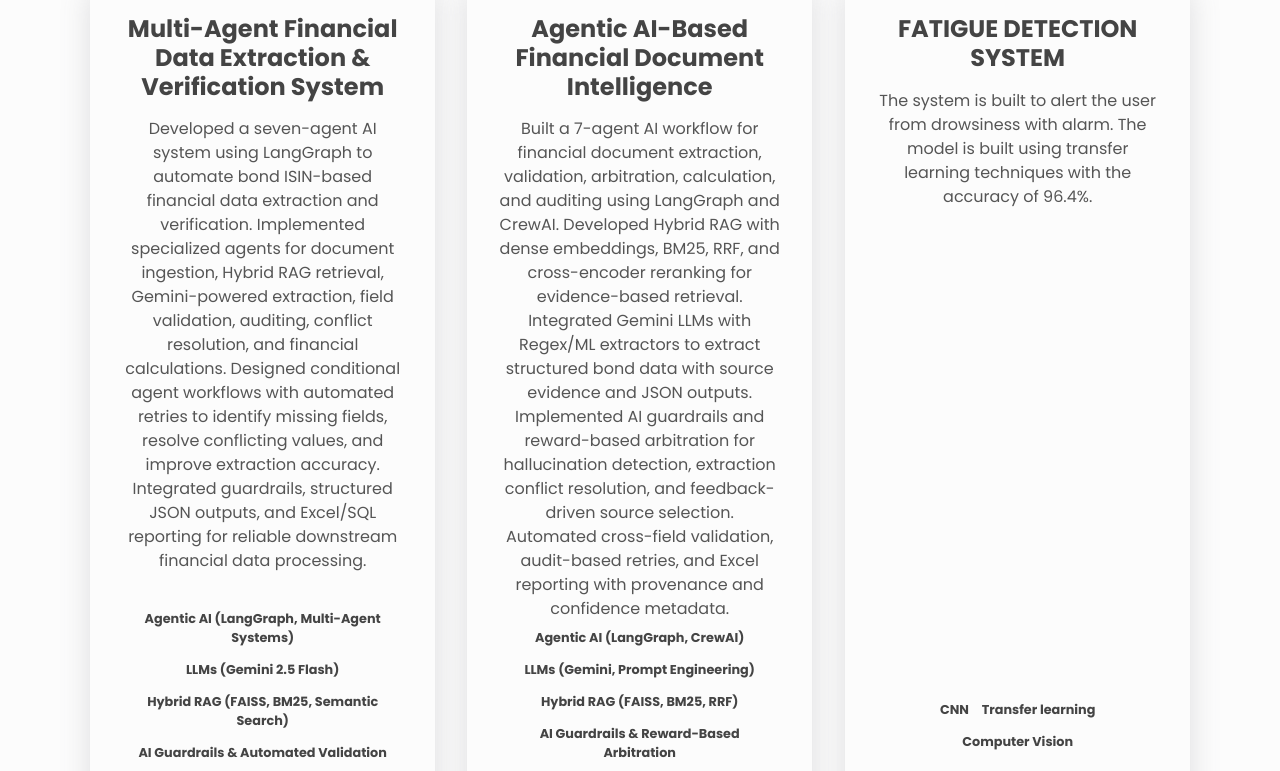
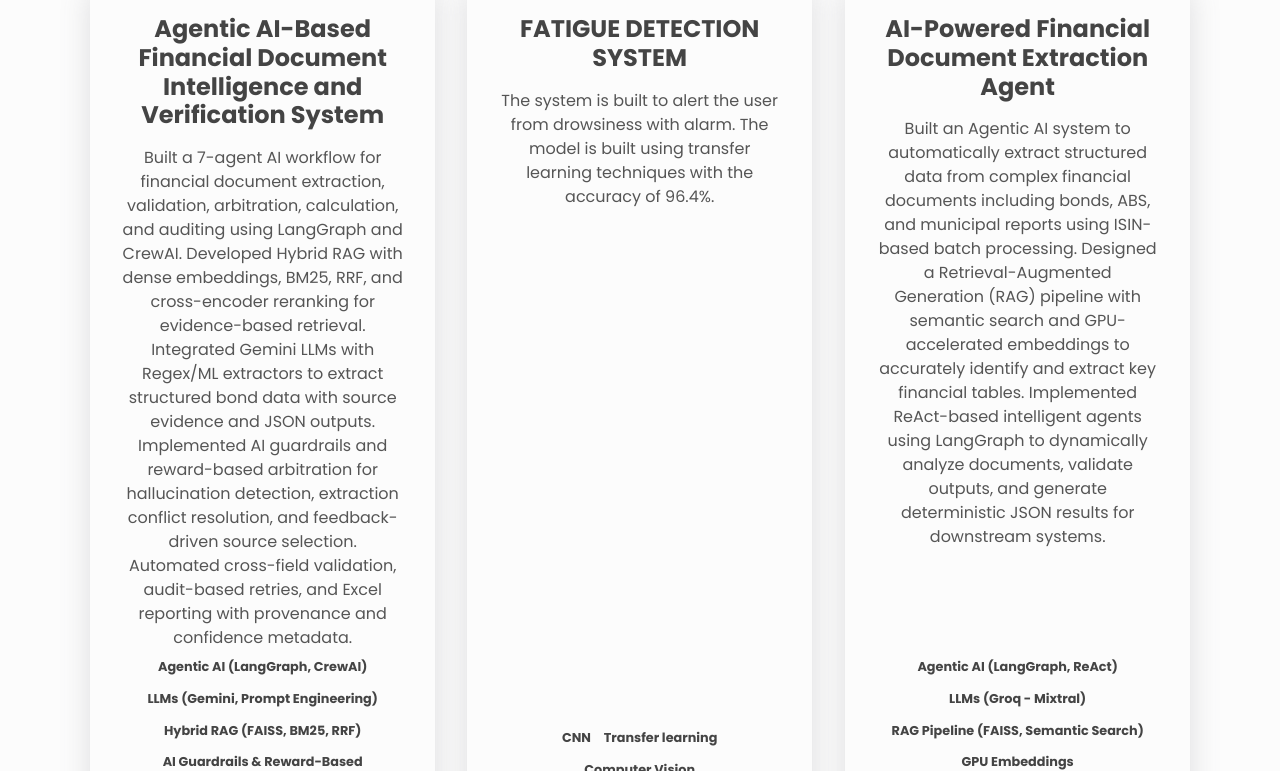
Before and after one commit to dineshkumar8727/Portfolio, a plain HTML site: page index.html in a window 1280 px wide. Shown: the part 2485-3256 px from the top of the page. Drawn offline with Linux system fonts and the light colour scheme.

Commit message:
Update project descriptions and titles in index.html
Removed detailed project description for the Multi-Agent Financial Data Extraction & Verification System and updated the title of the Agentic AI-Based Financial Document Intelligence project.

```diff
--- a/index.html
+++ b/index.html
@@ -196,43 +196,9 @@
 
         <div class="projects__grid">
 
-<div class="project-card">
-  <h3>Multi-Agent Financial Data Extraction & Verification System</h3>
-
-  <p class="project__description">
-    Developed a seven-agent AI system using LangGraph to automate
-    bond ISIN-based financial data extraction and verification.
-    Implemented specialized agents for document ingestion, Hybrid RAG
-    retrieval, Gemini-powered extraction, field validation, auditing,
-    conflict resolution, and financial calculations. Designed
-    conditional agent workflows with automated retries to identify
-    missing fields, resolve conflicting values, and improve extraction
-    accuracy. Integrated guardrails, structured JSON outputs, and
-    Excel/SQL reporting for reliable downstream financial data processing.
-  </p>
-
-  <ul class="project__stack">
-    <li class="project__stack-item">
-      <strong>Agentic AI (LangGraph, Multi-Agent Systems)</strong>
-    </li>
-    <li class="project__stack-item">
-      <strong>LLMs (Gemini 2.5 Flash)</strong>
-    </li>
-    <li class="project__stack-item">
-      <strong>Hybrid RAG (FAISS, BM25, Semantic Search)</strong>
-    </li>
-    <li class="project__stack-item">
-      <strong>AI Guardrails & Automated Validation</strong>
-    </li>
-    <li class="project__stack-item">
-      <strong>Python, SQL Server, Excel Automation</strong>
-    </li>
-  </ul>
-</div>
-
 
           <div class="project-card">
-            <h3>Agentic AI-Based Financial Document Intelligence</h3>
+            <h3>Agentic AI-Based Financial Document Intelligence and Verification System</h3>
             <p class="project__description">
               Built a 7-agent AI workflow for financial document extraction, validation, arbitration, calculation, and auditing using LangGraph and CrewAI.
               Developed Hybrid RAG with dense embeddings, BM25, RRF, and cross-encoder reranking for evidence-based retrieval.
```
